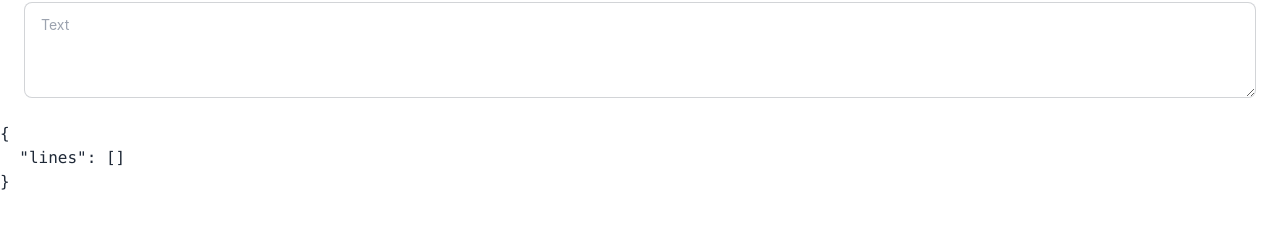
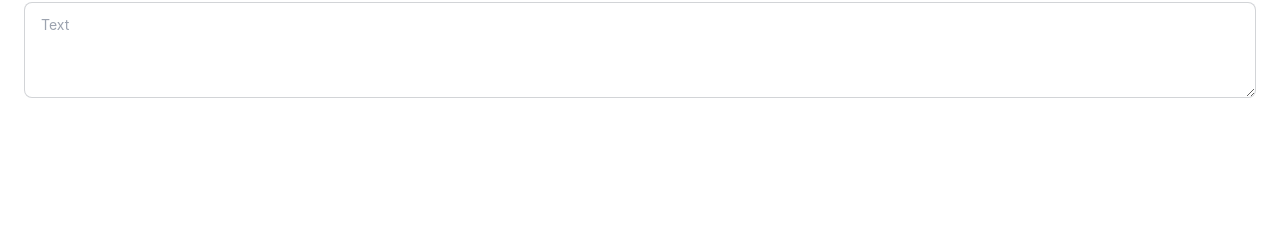
Before and after one commit to aaronshaf/handwriting-sheet-generator, a React (Vite) app: page / in a window 1280 px wide. Shown: the part 446-674 px from the top of the page. Built offline with nearby package versions, Linux system fonts and the light colour scheme.

Commit message:
line breaks

```diff
--- a/src/App.css
+++ b/src/App.css
@@ -33,6 +33,7 @@
 
 .BlankLine {
   border-top: 1px solid #ccc;
+  vertical-align: text-bottom;
 }
 
 .Settings {
--- a/src/App.tsx
+++ b/src/App.tsx
@@ -5,15 +5,17 @@ import "./App.css";
 function splitter(str: string, l: number) {
   let lines = [];
   while (str.length > l || str.includes("\n")) {
-    let pos =
-      str.substring(0, l).lastIndexOf(" ");
-    pos = pos <= 0 ? l : pos;
-    lines.push(str.substring(0, pos).replace("\n", ""));
-    let i = str.indexOf(" ", pos) + 1;
-    if (i < pos || i > pos + l) {
-      i = pos;
+    const segment = str.slice(0, l);
+    if (segment.includes("\n")) {
+      lines.push(str.substring(0, segment.indexOf("\n")));
+      str = str.substring(segment.indexOf("\n") + 1);
+    } else if (segment.includes(" ")) {
+      lines.push(str.substring(0, segment.lastIndexOf(" ")));
+      str = str.substring(segment.lastIndexOf(" ") + 1);
+    } else {
+      lines.push(str.substring(0, l));
+      str = str.substring(l);
     }
-    str = str.substring(i);
   }
   lines.push(str);
 
@@ -196,7 +198,7 @@ function App() {
                     wordSpacing: `${wordSpacing}px`,
                   }}
                 >
-                  <span>{line}</span>
+                  <span>{line || <>&nbsp;</>}</span>
                 </div>
                 {Array.from(Array(blankLines).keys()).map((index) => {
                   return (
@@ -217,9 +219,6 @@ function App() {
           })}
         </main>
       )}
-      <pre>
-        <code>{JSON.stringify({ lines }, null, 2)}</code>
-      </pre>
     </div>
   );
 }
```
